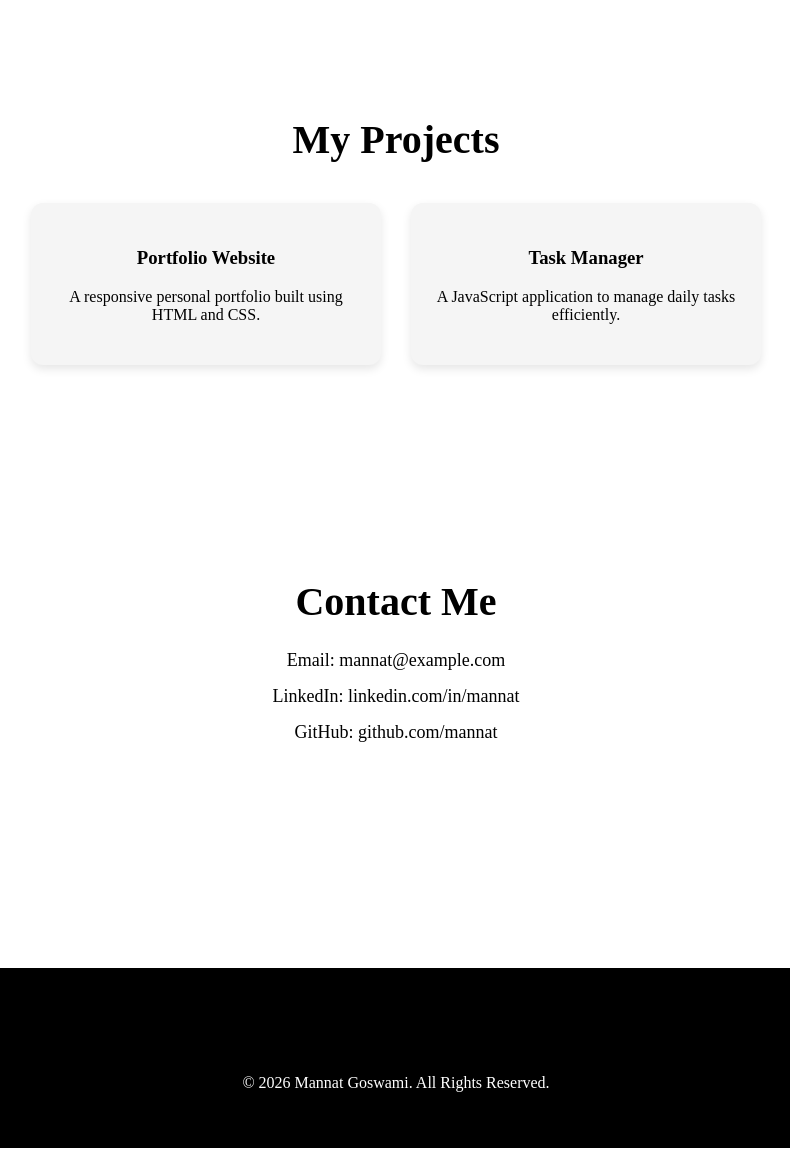
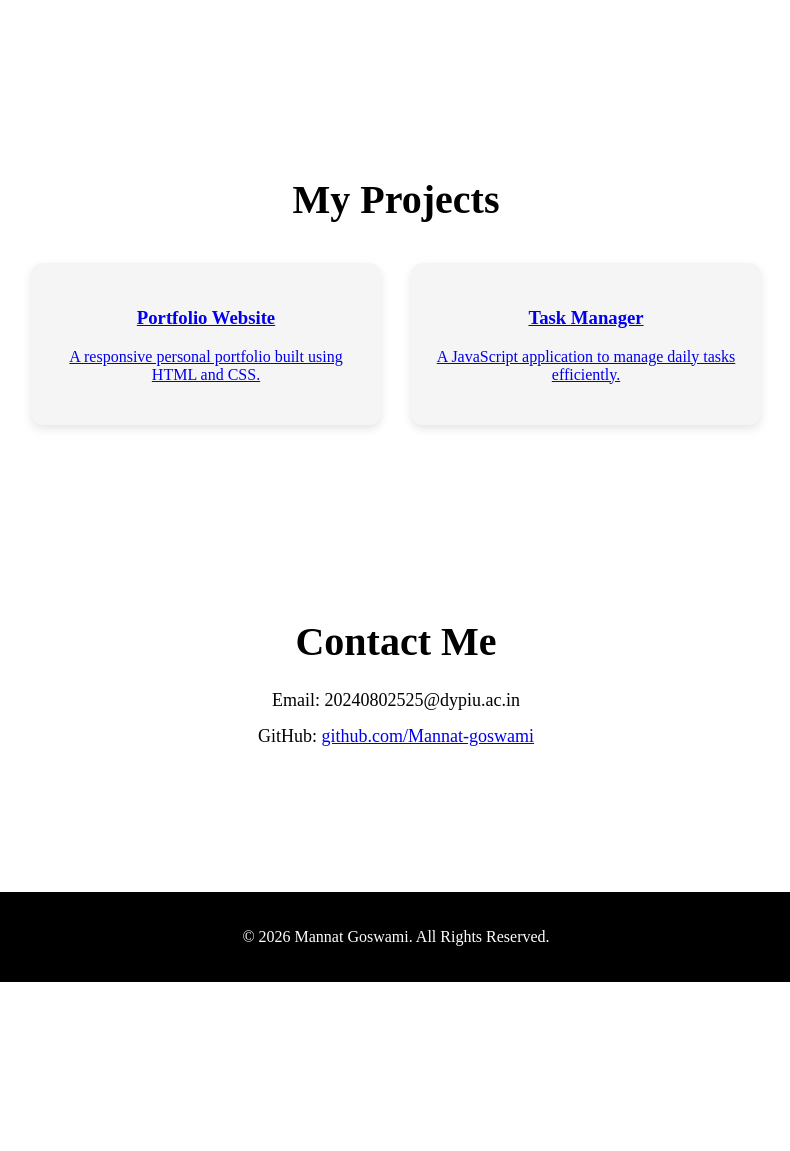
Before and after one commit to Mannat-goswami/Portfolio-Website, a plain HTML site: page index.html in a window 1280 px wide. Shown: the part 715-1866 px from the top of the page, without its empty margins (244-1034 px from the left). After the commit the page ends 1705 px from the top, so only its background shows below. Drawn offline with Linux system fonts and the light colour scheme; files whose address does not match are found by name.

Commit message:
Fix project links and HTML structure

```diff
--- a/css/style.css
+++ b/css/style.css
@@ -98,6 +98,12 @@ nav a:hover{
     justify-content: center;
     flex-wrap: wrap;
     gap: 20px;
+    .project-card{
+    text-decoration: none;
+    color: inherit;
+    display: block;
+}
+
 }
 
 .skill-card{
--- a/index.html
+++ b/index.html
@@ -1,32 +1,38 @@
 <!DOCTYPE html>
 <html lang="en">
+
 <head>
 
     <meta charset="UTF-8">
     <meta name="viewport" content="width=device-width, initial-scale=1.0">
-    <title>Mannat's portfolio</title>
+    <title>Mannat's Portfolio</title>
 
     <link rel="stylesheet" href="css/variables.css">
     <link rel="stylesheet" href="css/style.css">
     <link rel="stylesheet" href="css/responsive.css">
+
 </head>
 
 <body>
+
     <header>
         <nav>
+
             <h2>MG</h2>
+
             <ul>
-                <li><a href="#">HOME</a></li>
-                <li><a href="#">ABOUT</a></li>
-                <li><a href="#">SKILLS</a></li>
-                <li><a href="#">PROJECTS</a></li>
-                <li><a href="#">CONTACT</a></li>
+                <li><a href="#about">ABOUT</a></li>
+                <li><a href="#skills">SKILLS</a></li>
+                <li><a href="#projects">PROJECTS</a></li>
+                <li><a href="#contact">CONTACT</a></li>
             </ul>
 
         </nav>
     </header>
 
     <main>
+
+        <!-- ABOUT -->
         <section id="about" class="about">
 
             <h2>About Me</h2>
@@ -38,6 +44,8 @@
             </p>
 
         </section>
+
+        <!-- SKILLS -->
         <section id="skills" class="skills">
 
             <h2>My Skills</h2>
@@ -50,58 +58,72 @@
                 <div class="skill-card">Python</div>
                 <div class="skill-card">Java</div>
                 <div class="skill-card">SQL</div>
+
+            </div>
+
+        </section>
+
+        <!-- PROJECTS -->
         <section id="projects" class="projects">
 
             <h2>My Projects</h2>
 
             <div class="project-container">
 
-        <div class="project-card">
+                <a href="https://mannat-goswami.github.io/Portfolio-Website/"
+                    target="_blank"
+                    class="project-card">
+
                     <h3>Portfolio Website</h3>
-            <p>A responsive personal portfolio built using HTML and CSS.</p>
-        </div>
 
-        <div class="project-card">
+                    <p>
+                        A responsive personal portfolio built using HTML and CSS.
+                    </p>
+
+                </a>
+
+                <a href="https://mannat-goswami.github.io/Interactive-Task-Manager/"
+                    target="_blank"
+                    class="project-card">
+
                     <h3>Task Manager</h3>
-            <p>A JavaScript application to manage daily tasks efficiently.</p>
-        </div>
 
+                    <p>
+                        A JavaScript application to manage daily tasks efficiently.
+                    </p>
 
-
-    </div>
-
-</section>
-<section id="contact" class="contact">
-
-    <h2>Contact Me</h2>
-
-    <p>Email: mannat@example.com</p>
-
-    <p>LinkedIn: linkedin.com/in/mannat</p>
-
-    <p>GitHub: github.com/mannat</p>
-
-</section>
+                </a>
 
             </div>
 
         </section>
 
+        <!-- CONTACT -->
+        <section id="contact" class="contact">
 
+            <h2>Contact Me</h2>
 
+            <p>Email: 20240802525@dypiu.ac.in</p>
 
+            <p>
+                GitHub:
+                <a href="https://github.com/Mannat-goswami" target="_blank">
+                    github.com/Mannat-goswami
+                </a>
+            </p>
+
+        </section>
 
     </main>
-    <footer>
+
     <footer>
 
         <p>© 2026 Mannat Goswami. All Rights Reserved.</p>
 
     </footer>
 
-    </footer>
-
     <script src="js/navigation.js"></script>
 
 </body>
+
 </html>
```
Lines whose indentation alone changed are shown as unchanged.
